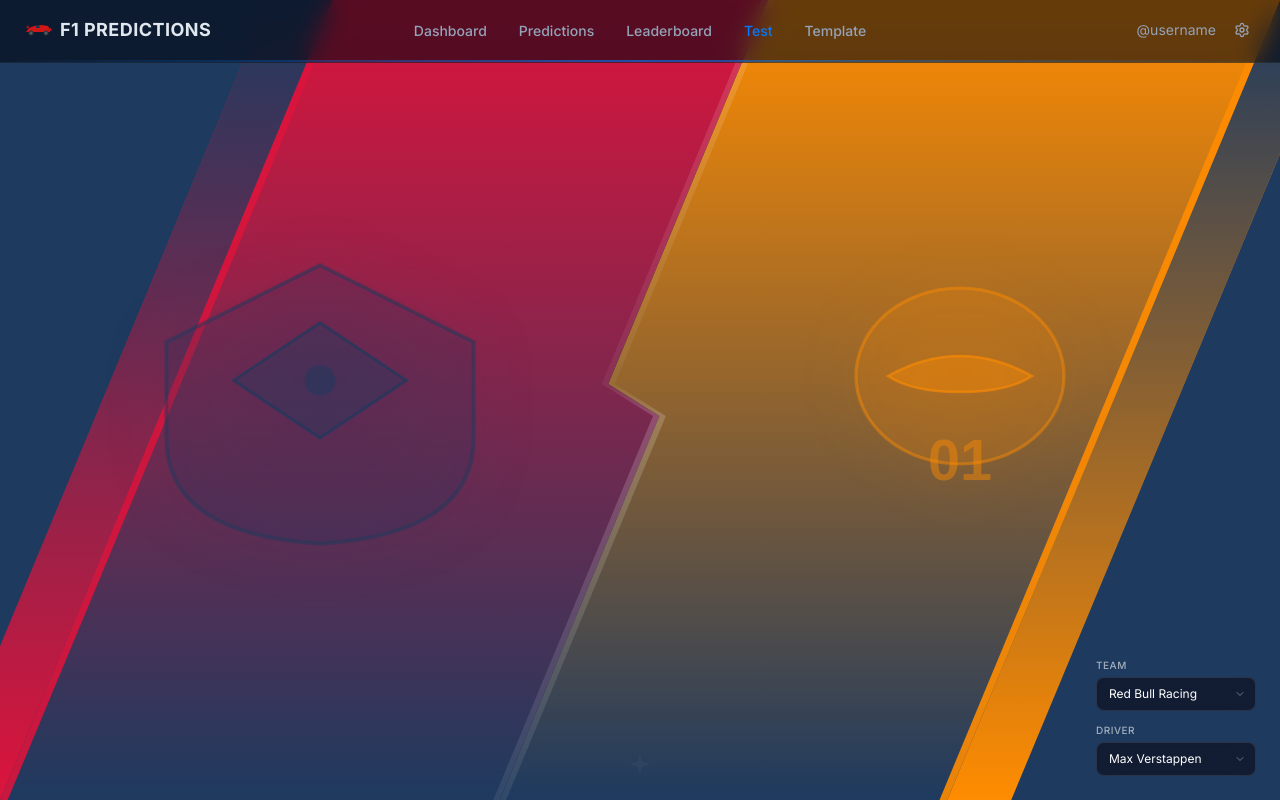
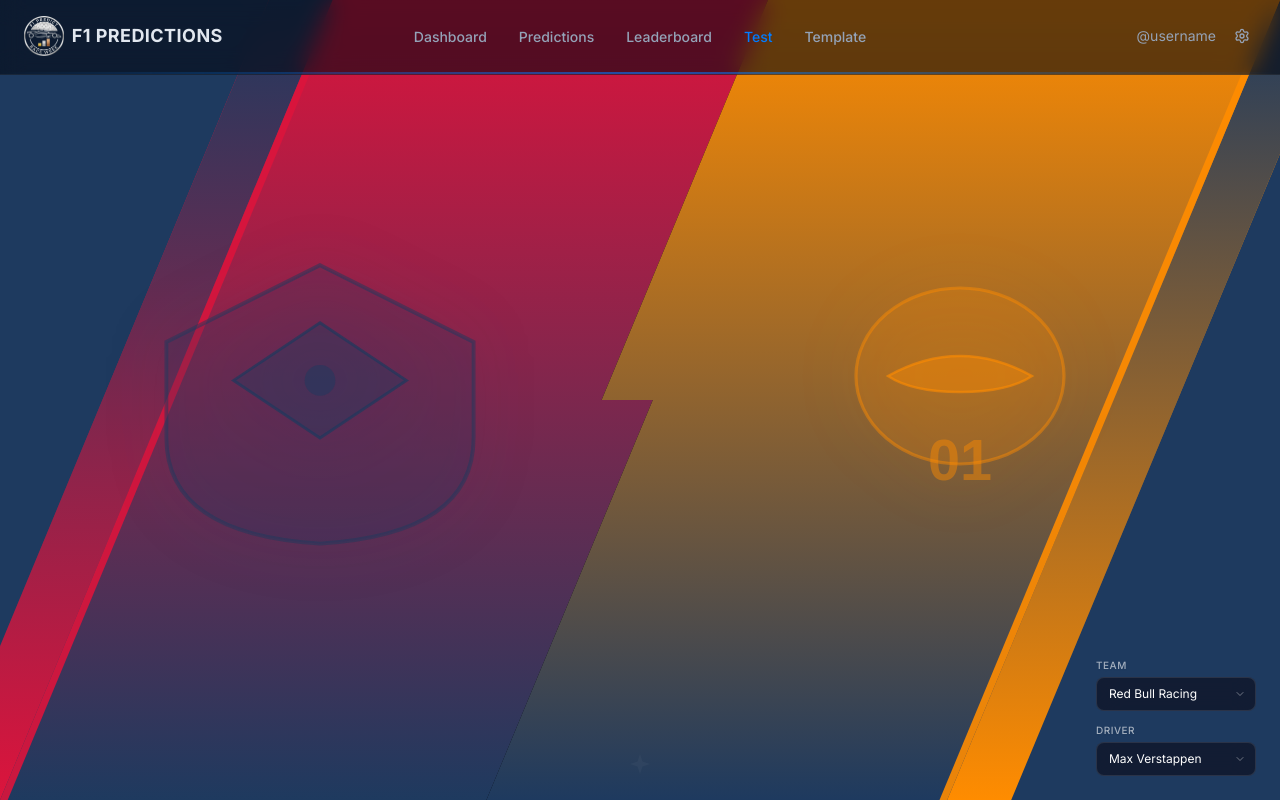
Before and after one commit to JakobZoebl/f1-predictions, a React (Vite) app: page /test in a window 1280 px wide. Built offline with nearby package versions, Linux system fonts and the light colour scheme.

Commit message:
fix deployment v3.1 horizontal crack in center vertical seperation + emblem

```diff
--- a/src/components/f1/F1Background.tsx
+++ b/src/components/f1/F1Background.tsx
@@ -97,26 +97,18 @@ export default function F1Background({
     return () => clearTimeout(timer)
   }, [])
 
-  // ── Center split with horizontal chevron notch ─────────────
+  // ── Center split with horizontal notch ─────────────
   const ct = 60 // center line x at top (shifted right so mid-screen is centered)
-  const notchY1 = 48
-  const notchY2 = 52
-  const cNotchTop = ct - SHIFT * (notchY1 / 100) // x at notchY1
+  const notchY = 50 // horizontal notch at exact vertical center
+  const cNotchTop = ct - SHIFT * (notchY / 100) // x at notch
   const notchStep = 4 // horizontal step (parallel to bottom)
   const cNotchBot = cNotchTop + notchStep
-  const cb = cNotchBot - SHIFT * ((100 - notchY2) / 100) // x at bottom
+  const cb = cNotchBot - SHIFT * ((100 - notchY) / 100) // x at bottom
 
-  const leftClip = `polygon(0 0, ${ct}% 0%, ${cNotchTop}% ${notchY1}%, ${cNotchBot}% ${notchY2}%, ${cb}% 100%, 0 100%)`
-  const rightClip = `polygon(${ct}% 0%, 100% 0%, 100% 100%, ${cb}% 100%, ${cNotchBot}% ${notchY2}%, ${cNotchTop}% ${notchY1}%)`
+  const leftClip = `polygon(0 0, ${ct}% 0%, ${cNotchTop}% ${notchY}%, ${cNotchBot}% ${notchY}%, ${cb}% 100%, 0 100%)`
+  const rightClip = `polygon(${ct}% 0%, 100% 0%, 100% 100%, ${cb}% 100%, ${cNotchBot}% ${notchY}%, ${cNotchTop}% ${notchY}%)`
 
-  // Thin glow line along center split
-  const gw = 0.5
-  const centerGlowClip = `polygon(
-    ${ct - gw}% 0%, ${ct + gw}% 0%,
-    ${cNotchTop + gw}% ${notchY1}%, ${cNotchBot + gw}% ${notchY2}%,
-    ${cb + gw}% 100%, ${cb - gw}% 100%,
-    ${cNotchBot - gw}% ${notchY2}%, ${cNotchTop - gw}% ${notchY1}%
-  )`
+
 
   // ── Left edge panel (solid team secondary) ─────────────────
   // Parallelogram from left screen edge to the outer stripe line.
@@ -177,17 +169,7 @@ export default function F1Background({
         />
       </div>
 
-      {/* ── CENTER GLOW LINE ─────────────────────────────────── */}
-      <div
-        className="absolute inset-0"
-        style={{
-          clipPath: centerGlowClip,
-          background:
-            "linear-gradient(180deg, rgba(255,255,255,0.15) 0%, rgba(255,255,255,0.05) 48%, rgba(255,255,255,0.18) 52%, rgba(255,255,255,0.08) 100%)",
-          opacity: mounted ? 1 : 0,
-          transition: "opacity 1.2s ease-out 0.6s",
-        }}
-      />
+
 
       {/* ── LEFT EDGE PANEL (solid team secondary) ───────────── */}
       <div
--- a/src/components/f1/f1-header.tsx
+++ b/src/components/f1/f1-header.tsx
@@ -3,6 +3,7 @@
 import { ArrowLeft } from "lucide-react"
 import { Link } from "react-router-dom"
 import { cn } from "@/lib/utils"
+import emblem from "@/assets/emblem.png"
 import "@/styles/F1Header.css"
 
 type F1HeaderVariant = "back" | "landing" | "dashboard"
@@ -37,7 +38,7 @@ export function F1Header({
           </Link>
         ) : (
           <div className="header-logo-container">
-            <F1CarIcon />
+            <img src={emblem} alt="F1 Emblem" className="h-10 w-auto" />
             <span className="header-logo-text">
               F1 PREDICTIONS
             </span>
@@ -47,7 +48,7 @@ export function F1Header({
         {/* Center logo (only for "back" variant) */}
         {variant === "back" && (
           <div className="header-center-logo">
-            <F1CarIcon />
+            <img src={emblem} alt="F1 Emblem" className="h-10 w-auto" />
             <span className="header-logo-text">
               F1 PREDICTIONS
             </span>
@@ -93,33 +94,3 @@ export function F1Header({
     </header>
   )
 }
-
-function F1CarIcon() {
-  return (
-    <svg
-      width="28"
-      height="16"
-      viewBox="0 0 28 16"
-      fill="none"
-      aria-hidden="true"
-    >
-      {/* Car body */}
-      <path
-        d="M2 10L5 6L10 4L18 3L24 4L26 7L26 10L2 10Z"
-        fill="hsl(0 80% 45%)"
-      />
-      {/* Windshield */}
-      <path d="M12 4L15 3L16 6L12 6Z" fill="hsl(210 40% 20%)" />
-      {/* Front wing */}
-      <path d="M24 7L27 6L28 9L26 9Z" fill="hsl(0 80% 40%)" />
-      {/* Rear wing */}
-      <path d="M2 6L4 3L5 6Z" fill="hsl(0 80% 40%)" />
-      {/* Front wheel */}
-      <circle cx="22" cy="11" r="2.5" fill="hsl(210 10% 20%)" />
-      <circle cx="22" cy="11" r="1.5" fill="hsl(210 10% 35%)" />
-      {/* Rear wheel */}
-      <circle cx="7" cy="11" r="2.5" fill="hsl(210 10% 20%)" />
-      <circle cx="7" cy="11" r="1.5" fill="hsl(210 10% 35%)" />
-    </svg>
-  )
-}
```
Also changed, not shown: src/assets/emblem.png (added).
